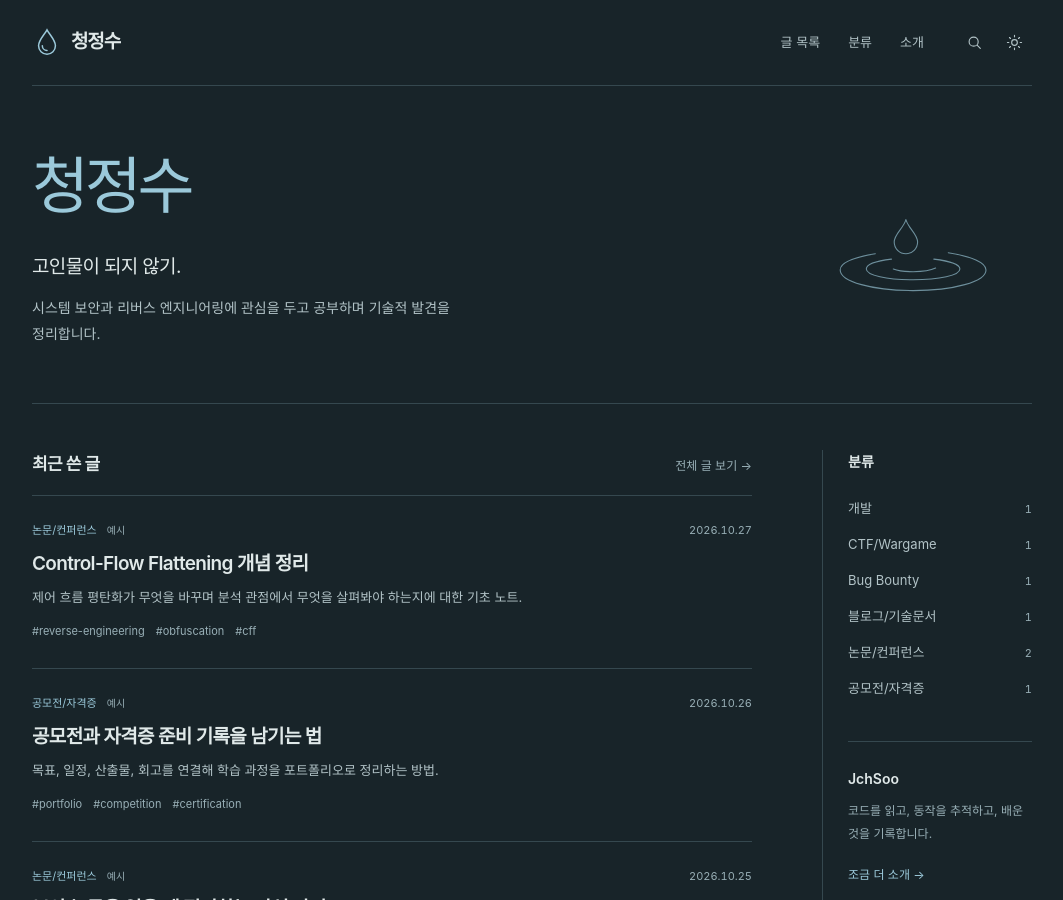
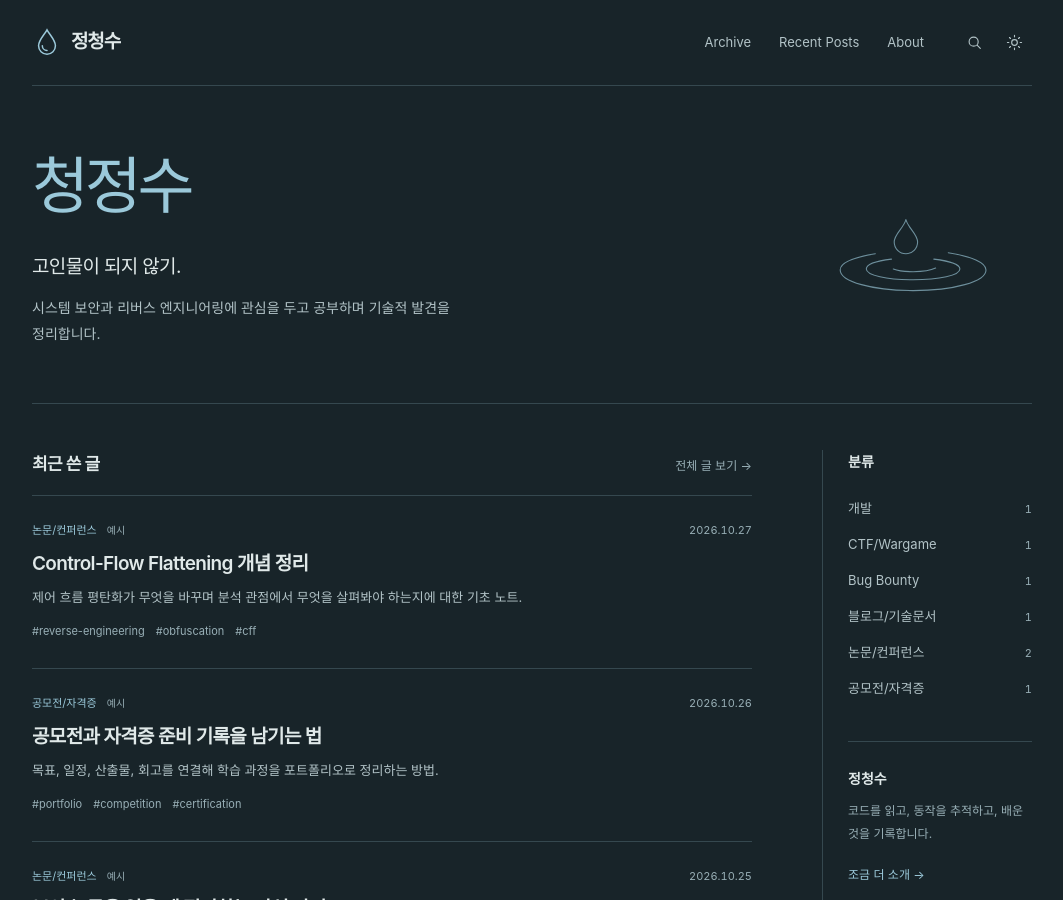
Before and after one commit to JchSoo/jchsoo.github.io, a Jekyll site: the page built from index.html, in a window 1280 px wide and 900 px high. Shown: the whole window, without its empty margins (108-1171 px from the left). Built offline with Jekyll 4.4.1, drawn with Linux system fonts in a browser that asks for light colours; some of the changed text lies outside the part shown.

Commit message:
레이아웃 수정

```diff
--- a/_config.yml
+++ b/_config.yml
@@ -2,7 +2,7 @@
 title: "청정수"
 subtitle: "Security & Development Field Notes"
 description: "청정한 공간"
-author: "JchSoo"
+author: "정청수"
 role: "Security Learner · Developer"
 intro: "코드를 읽고, 동작을 추적하고, 배운 것을 기록합니다."
 about_short: "시스템 보안과 리버스 엔지니어링에 관심을 두고 공부하며 기술적 발견을 정리합니다."
--- a/_includes/header.html
+++ b/_includes/header.html
@@ -1,31 +1,31 @@
 <header class="site-header" id="top">
   <div class="shell header-inner">
-    <a class="brand" href="{{ '/' | relative_url }}" aria-label="{{ site.title }} 홈">
+    <a class="brand" href="{{ '/' | relative_url }}" aria-label="{{ site.author | escape }} 홈">
       <svg class="brand-mark" aria-hidden="true" viewBox="0 0 32 32" fill="none"><path d="M16 3c-2.5 5-9 11-9 17a9 9 0 0 0 18 0c0-6-6.5-12-9-17Z"/><path d="M11 20a5 5 0 0 0 5 5"/></svg>
-      <span class="brand-type">{{ site.title | escape }}</span>
+      <span class="brand-type">{{ site.author | escape }}</span>
     </a>
 
-    <nav class="desktop-nav" aria-label="주요 메뉴">
-      <a href="{{ '/archive/' | relative_url }}" {% if page.url == '/archive/' %}aria-current="page"{% endif %}>글 목록</a>
-      <a href="{{ '/#categories' | relative_url }}">분류</a>
-      <a href="{{ '/about/' | relative_url }}" {% if page.url == '/about/' %}aria-current="page"{% endif %}>소개</a>
+    <nav class="desktop-nav" aria-label="Main navigation" lang="en">
+      <a href="{{ '/archive/' | relative_url }}" {% if page.url == '/archive/' %}aria-current="page"{% endif %}>Archive</a>
+      <a href="{{ '/#recent-posts' | relative_url }}">Recent Posts</a>
+      <a href="{{ '/about/' | relative_url }}" {% if page.url == '/about/' %}aria-current="page"{% endif %}>About</a>
     </nav>
 
-    <div class="header-actions">
-      <button type="button" class="icon-button search-toggle" aria-label="검색 열기" aria-keyshortcuts="Control+k Meta+k /" title="검색 (Ctrl/⌘+K)">
+    <div class="header-actions" lang="en">
+      <button type="button" class="icon-button search-toggle" aria-label="Open search" aria-keyshortcuts="Control+k Meta+k /" title="Search (Ctrl/⌘+K)">
         <svg aria-hidden="true" viewBox="0 0 24 24"><circle cx="10.8" cy="10.8" r="6.4"/><path d="m16 16 4.2 4.2"/></svg>
       </button>
-      <button type="button" class="icon-button theme-toggle" aria-label="라이트 테마 켜기" title="테마 전환">
+      <button type="button" class="icon-button theme-toggle" aria-label="Switch to light mode" title="Switch to light mode">
         <svg aria-hidden="true" viewBox="0 0 24 24"><circle cx="12" cy="12" r="4"/><path d="M12 2v2m0 16v2M4.93 4.93l1.41 1.41m11.32 11.32 1.41 1.41M2 12h2m16 0h2M4.93 19.07l1.41-1.41M17.66 6.34l1.41-1.41"/></svg>
       </button>
-      <button type="button" class="icon-button mobile-toggle" aria-label="모바일 메뉴 열기" aria-expanded="false" aria-controls="mobile-navigation">
+      <button type="button" class="icon-button mobile-toggle" aria-label="Open menu" aria-expanded="false" aria-controls="mobile-navigation">
         <svg aria-hidden="true" viewBox="0 0 24 24"><path d="M4 7h16M4 12h16M4 17h16"/></svg>
       </button>
     </div>
   </div>
-  <nav class="mobile-nav" id="mobile-navigation" aria-label="모바일 메뉴" hidden>
-    <a href="{{ '/archive/' | relative_url }}">글 목록</a>
-    <a href="{{ '/#categories' | relative_url }}">분류</a>
-    <a href="{{ '/about/' | relative_url }}">소개</a>
+  <nav class="mobile-nav" id="mobile-navigation" aria-label="Mobile navigation" lang="en" hidden>
+    <a href="{{ '/archive/' | relative_url }}">Archive</a>
+    <a href="{{ '/#recent-posts' | relative_url }}">Recent Posts</a>
+    <a href="{{ '/about/' | relative_url }}">About</a>
   </nav>
 </header>
--- a/assets/js/main.js
+++ b/assets/js/main.js
@@ -10,8 +10,8 @@
   function updateThemeButton() {
     if (!themeButton) return;
     const light = document.documentElement.dataset.theme === 'light';
-    themeButton.setAttribute('aria-label', light ? '다크 테마 켜기' : '라이트 테마 켜기');
-    themeButton.setAttribute('title', light ? '다크 테마 켜기' : '라이트 테마 켜기');
+    themeButton.setAttribute('aria-label', light ? 'Switch to dark mode' : 'Switch to light mode');
+    themeButton.setAttribute('title', light ? 'Switch to dark mode' : 'Switch to light mode');
   }
   updateThemeButton();
   themeButton?.addEventListener('click', () => {
@@ -28,13 +28,13 @@
     if (!mobileNav || !menuButton) return;
     mobileNav.hidden = true;
     menuButton.setAttribute('aria-expanded', 'false');
-    menuButton.setAttribute('aria-label', '모바일 메뉴 열기');
+    menuButton.setAttribute('aria-label', 'Open menu');
   }
   menuButton?.addEventListener('click', () => {
     mobileNav.hidden = !mobileNav.hidden;
     const open = !mobileNav.hidden;
     menuButton.setAttribute('aria-expanded', String(open));
-    menuButton.setAttribute('aria-label', open ? '모바일 메뉴 닫기' : '모바일 메뉴 열기');
+    menuButton.setAttribute('aria-label', open ? 'Close menu' : 'Open menu');
   });
   $$('a', mobileNav || document.createElement('nav')).forEach(a => a.addEventListener('click', closeMobileNav));
   document.addEventListener('keydown', e => { if (e.key === 'Escape') closeMobileNav(); });
--- a/index.html
+++ b/index.html
@@ -18,7 +18,7 @@ layout: default
 </section>
 
 <div class="shell home-content">
-  <section class="recent-notes" aria-labelledby="recent-heading">
+  <section class="recent-notes" id="recent-posts" aria-labelledby="recent-heading">
     <div class="section-heading">
       <h2 id="recent-heading">최근 쓴 글</h2>
       <a class="section-link" href="{{ '/archive/' | relative_url }}">전체 글 보기 <span aria-hidden="true">→</span></a>
```
